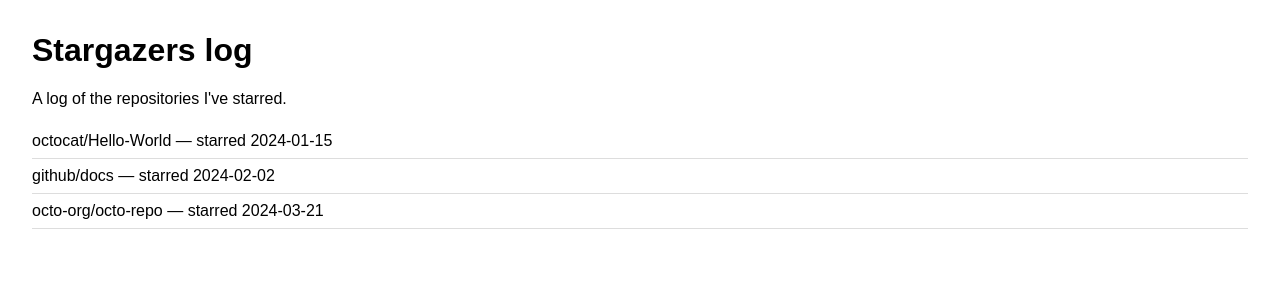
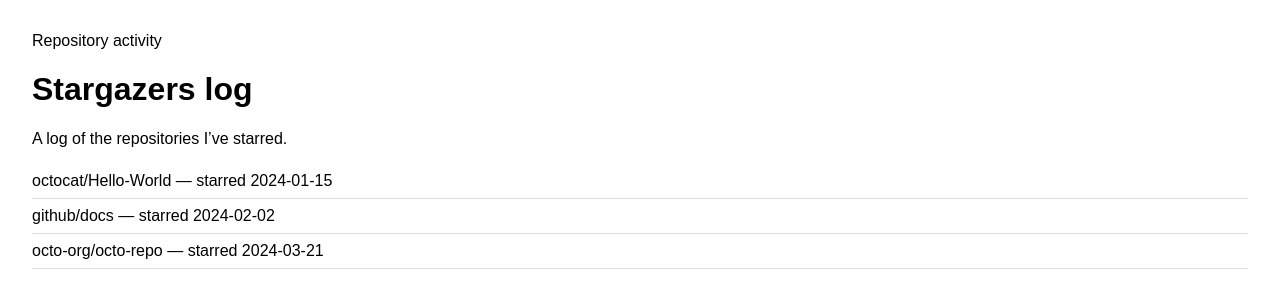
Before and after one commit to rrusfandi/stargazers-log, a plain HTML site: page index.html in a window 1280 px wide. Drawn offline with Linux system fonts and the light colour scheme.

Commit message:
Refactor index.html structure and update headings

```diff
--- a/index.html
+++ b/index.html
@@ -2,13 +2,21 @@
 <html lang="en">
   <head>
     <meta charset="utf-8">
+    <meta name="viewport" content="width=device-width, initial-scale=1.0">
     <title>Stargazers log</title>
     <link rel="stylesheet" href="style.css">
   </head>
   <body>
-    <h1>Stargazers log</h1>
-    <p>A log of the repositories I've starred.</p>
-    <ul id="starred"></ul>
+    <main class="container">
+      <header class="page-header">
+        <p class="eyebrow">Repository activity</p>
+        <h1 id="page-title">Stargazers log</h1>
+        <p class="subtitle">A log of the repositories I’ve starred.</p>
+      </header>
+
+      <ul id="starred" class="starred-list" aria-live="polite" aria-labelledby="page-title"></ul>
+    </main>
+
     <script src="script.js"></script>
   </body>
 </html>
```
